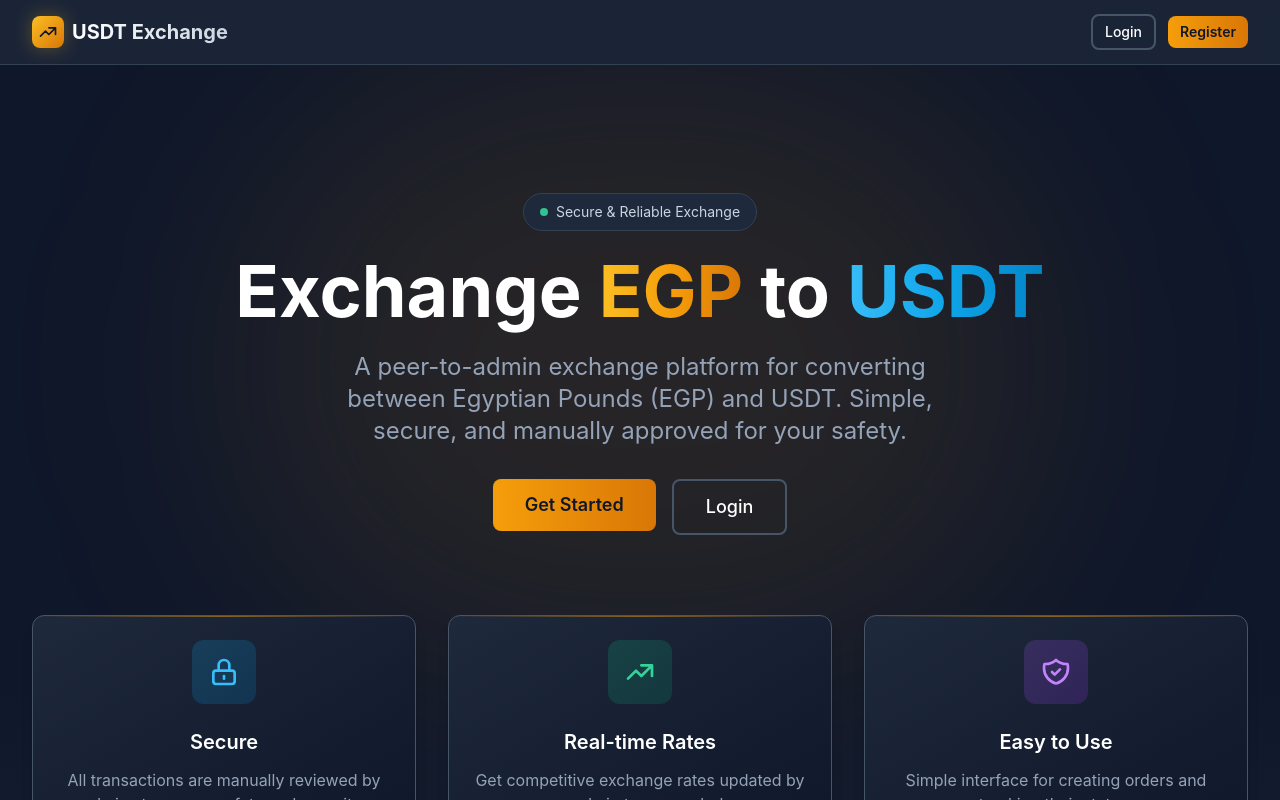
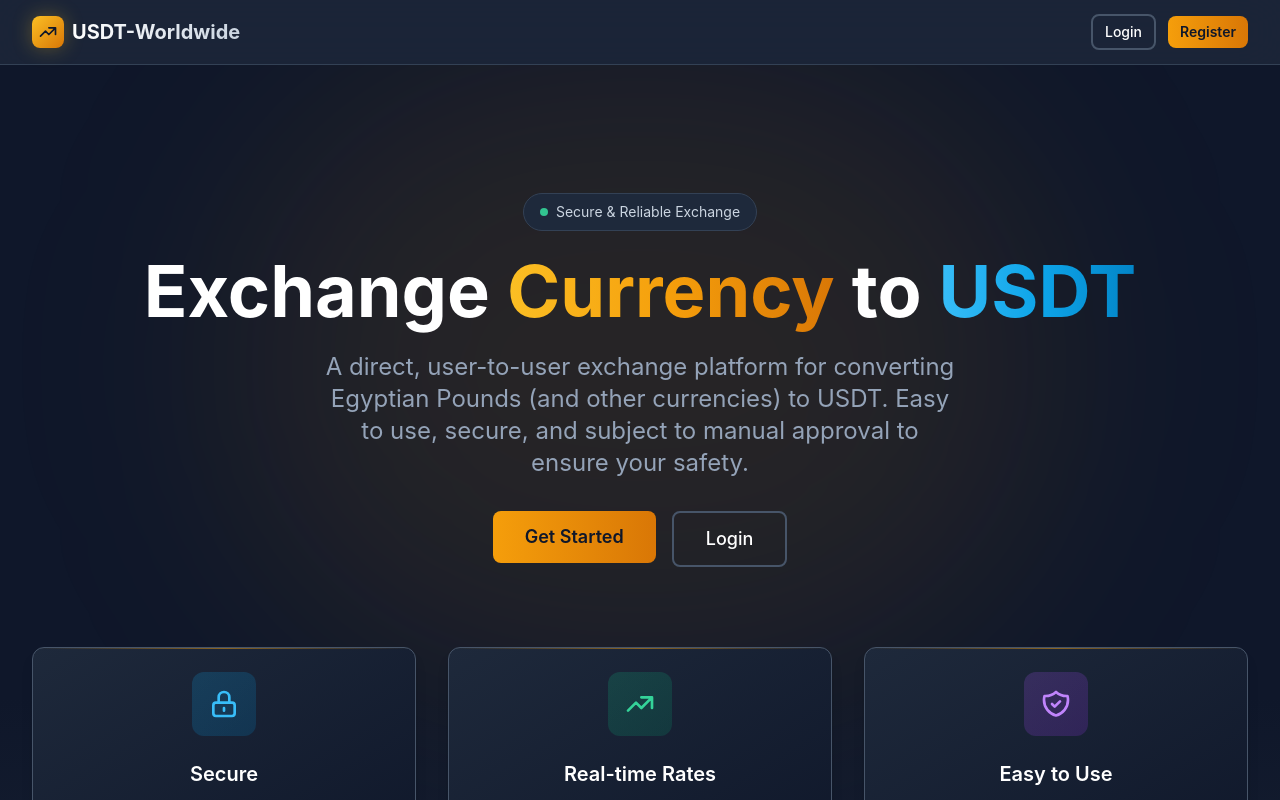
Before and after one commit to mohamedtarrek95/newProject, a Next.js app in the folder frontend/: page / in a window 1280 px wide. Shown: the top 800 px of the page. Built offline with nearby package versions, Linux system fonts and the light colour scheme.

Commit message:
fix currency routes and middleware import

```diff
--- a/frontend/app/auth/login/page.js
+++ b/frontend/app/auth/login/page.js
@@ -46,7 +46,7 @@ export default function LoginPage() {
                 <path strokeLinecap="round" strokeLinejoin="round" strokeWidth={2} d="M13 7h8m0 0v8m0-8l-8 8-4-4-6 6" />
               </svg>
             </div>
-            <span className="text-2xl font-bold text-white">USDT Exchange</span>
+            <span className="text-2xl font-bold text-white">USDT-Worldwide</span>
           </Link>
         </div>
 
--- a/frontend/app/auth/register/page.js
+++ b/frontend/app/auth/register/page.js
@@ -71,7 +71,7 @@ export default function RegisterPage() {
                 <path strokeLinecap="round" strokeLinejoin="round" strokeWidth={2} d="M13 7h8m0 0v8m0-8l-8 8-4-4-6 6" />
               </svg>
             </div>
-            <span className="text-2xl font-bold text-white">USDT Exchange</span>
+            <span className="text-2xl font-bold text-white">USDT-Worldwide</span>
           </Link>
         </div>
 
--- a/frontend/app/layout.js
+++ b/frontend/app/layout.js
@@ -2,8 +2,8 @@ import './globals.css';
 import Providers from '@/components/Providers';
 
 export const metadata = {
-  title: 'EGP-USDT Exchange | Premium Crypto Exchange Platform',
-  description: 'Secure and reliable EGP to USDT cryptocurrency exchange platform with real-time rates and instant processing.',
+  title: 'USDT-Worldwide | Premium Crypto Exchange Platform',
+  description: 'Secure and reliable currency to USDT cryptocurrency exchange platform with real-time rates and instant processing.',
   icons: {
     icon: [
       {
--- a/frontend/app/page.js
+++ b/frontend/app/page.js
@@ -71,7 +71,7 @@ export default function HomePage() {
             <h1 className="text-4xl sm:text-5xl md:text-6xl lg:text-7xl font-bold mb-6">
               <span className="text-white">Exchange </span>
               <span className="bg-gradient-to-r from-premium-400 via-premium-500 to-premium-600 bg-clip-text text-transparent">
-                EGP
+                Currency
               </span>
               <span className="text-white"> to </span>
               <span className="bg-gradient-to-r from-primary-400 via-primary-500 to-primary-600 bg-clip-text text-transparent">
--- a/frontend/components/Navbar.js
+++ b/frontend/components/Navbar.js
@@ -22,7 +22,7 @@ export default function Navbar() {
               </svg>
             </div>
             <span className="text-xl font-bold bg-gradient-to-r from-white to-surface-300 bg-clip-text text-transparent">
-              USDT Exchange
+              USDT-Worldwide
             </span>
           </Link>
 
--- a/frontend/messages/ar.json
+++ b/frontend/messages/ar.json
@@ -1,6 +1,6 @@
 {
   "common": {
-    "appName": "تبادل USDT",
+    "appName": "USDT-Worldwide",
     "login": "تسجيل الدخول",
     "register": "التسجيل",
     "logout": "تسجيل الخروج",
@@ -34,7 +34,7 @@
     "currencies": "العملات"
   },
   "auth": {
-    "loginTitle": "تسجيل الدخول إلى EGP-USDT Exchange",
+    "loginTitle": "تسجيل الدخول إلى USDT-Worldwide",
     "registerTitle": "إنشاء حساب",
     "email": "البريد الإلكتروني",
     "password": "كلمة المرور",
@@ -56,8 +56,8 @@
     "newOrder": "طلب جديد"
   },
   "landing": {
-    "heroTitle": "تبادل العملات المشفرة EGP-USDT",
-    "heroDescription": "منصة تبادل نظير للإدارة لتحويل الجنيه المصري (EGP) و USDT. بسيط وآمن وموافق عليه يدويًا لسلامتك.",
+    "heroTitle": "تبادل العملات إلى USDT",
+    "heroDescription": "منصة تبادل مباشرة بين المستخدمين لتحويل الجنيه المصري (عملات أخرى) إلى USDT. سهلة الاستخدام، آمنة، وتخضع للموافقة اليدوية لضمان سلامتك.",
     "getStarted": "ابدأ الآن",
     "login": "تسجيل الدخول",
     "secure": "آمن",
@@ -70,12 +70,12 @@
     "step1Title": "التسجيل",
     "step1Desc": "إنشاء حساب",
     "step2Title": "إنشاء طلب",
-    "step2Desc": "اختر EGP إلى USDT أو العكس",
+    "step2Desc": "اختر العملة إلى USDT أو العكس",
     "step3Title": "رفع الإثبات",
     "step3Desc": "قدم دليل الدفع",
     "step4Title": "الحصول على الموافقة",
     "step4Desc": "الموافقة من الإدارة وتستلم الأموال",
-    "copyright": "2024 EGP-USDT Exchange. جميع الحقوق محفوظة."
+    "copyright": "2024 USDT-Worldwide. جميع الحقوق محفوظة."
   },
   "dashboard": {
     "title": "لوحة التحكم",
--- a/frontend/messages/en.json
+++ b/frontend/messages/en.json
@@ -1,6 +1,6 @@
 {
   "common": {
-    "appName": "USDT Exchange",
+    "appName": "USDT-Worldwide",
     "login": "Login",
     "register": "Register",
     "logout": "Logout",
@@ -34,7 +34,7 @@
     "currencies": "Currencies"
   },
   "auth": {
-    "loginTitle": "Login to EGP-USDT Exchange",
+    "loginTitle": "Login to USDT-Worldwide",
     "registerTitle": "Create Account",
     "email": "Email",
     "password": "Password",
@@ -56,8 +56,8 @@
     "newOrder": "New Order"
   },
   "landing": {
-    "heroTitle": "EGP-USDT Cryptocurrency Exchange",
-    "heroDescription": "A peer-to-admin exchange platform for converting between Egyptian Pounds (EGP) and USDT. Simple, secure, and manually approved for your safety.",
+    "heroTitle": "Currency to USDT Exchange",
+    "heroDescription": "A direct, user-to-user exchange platform for converting Egyptian Pounds (and other currencies) to USDT. Easy to use, secure, and subject to manual approval to ensure your safety.",
     "getStarted": "Get Started",
     "login": "Login",
     "secure": "Secure",
@@ -70,12 +70,12 @@
     "step1Title": "Register",
     "step1Desc": "Create an account",
     "step2Title": "Create Order",
-    "step2Desc": "Select EGP to USDT or vice versa",
+    "step2Desc": "Select currency to USDT or vice versa",
     "step3Title": "Upload Proof",
     "step3Desc": "Submit payment proof",
     "step4Title": "Get Approved",
     "step4Desc": "Admin approves and you receive funds",
-    "copyright": "2024 EGP-USDT Exchange. All rights reserved."
+    "copyright": "2024 USDT-Worldwide. All rights reserved."
   },
   "dashboard": {
     "title": "Dashboard",
```
